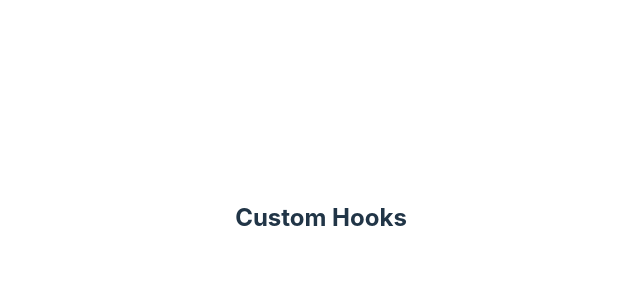
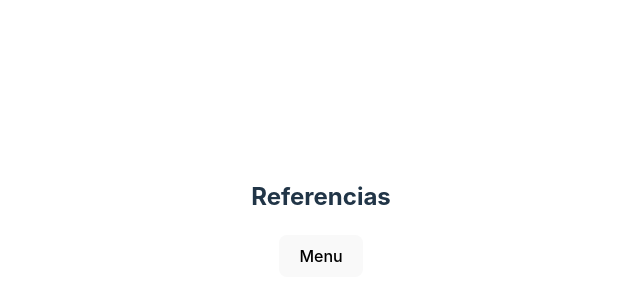
Before and after one commit to BRivasTorres/Practicing-React, a React (Vite) app in the folder learning-react/: page / in a window 1280 px wide. Shown: the part 182-482 px from the top of the page, without its empty margins (319-959 px from the left). Built offline with nearby package versions, Linux system fonts and the light colour scheme.

Commit message:
referencesInReact

```diff
--- a/learning-react/src/App.tsx
+++ b/learning-react/src/App.tsx
@@ -14,6 +14,7 @@ import UseEffect from './Components/UseEffect'
 import RelojHooks from './Components/RelojHooks'
 import AjaxHooks from './Components/AjaxHooks'
 import CustomHooks from './Components/CustomHooks'
+import References from './Components/References'
 
 function App() {
   return (
@@ -36,8 +37,8 @@ function App() {
       {/* <UseEffect /> */}
       {/* <RelojHooks /> */}
       {/* <AjaxHooks /> */}
-
-      <CustomHooks />
+      {/* <CustomHooks /> */}
+      <References />
     </div>
   )
 }
--- /dev/null
+++ b/learning-react/src/Components/References.tsx
@@ -0,0 +1,45 @@
+import React, { createRef, useRef } from 'react'
+
+const References = () => {
+    let refMenu = useRef()
+    let refMenuBtn = useRef()
+
+    //&Esta seria la manera en que se modificaria el estado de un compoennte normalmente, auque ahora es recomendado hacerlo con referencias.
+    const handleToggleMenu = (e) => {
+        //     const $menu = document.getElementById("menu")
+
+        //     if (e.target.textContent === "Menu") {
+        //         e.target.textContent = "Cerrar"
+        //         $menu.style.display = "block"
+        //     } else {
+        //         e.target.textContent = "Menu"
+        //         $menu.style.display = "none"
+        //     }
+
+
+        if (refMenuBtn?.current?.textContent === "Menu") {
+            refMenuBtn.current.textContent = "Cerrar"
+            refMenu.current.style.display = "block"
+        } else {
+            refMenuBtn.current.textContent = "Menu"
+            refMenu.current.style.display = "none"
+        }
+    }
+
+
+    return (
+        <>
+            <h2>Referencias</h2>
+            <button id='menu-btn' ref={refMenuBtn} onClick={handleToggleMenu}>Menu</button>
+            <nav id='menu' ref={refMenu} style={{ display: "none" }}>
+                <a href="">Section 1</a><br />
+                <a href="">Section 2</a><br />
+                <a href="">Section 3</a><br />
+                <a href="">Section 4</a><br />
+                <a href="">Section 5</a><br />
+            </nav >
+        </>
+    )
+}
+
+export default References
```
